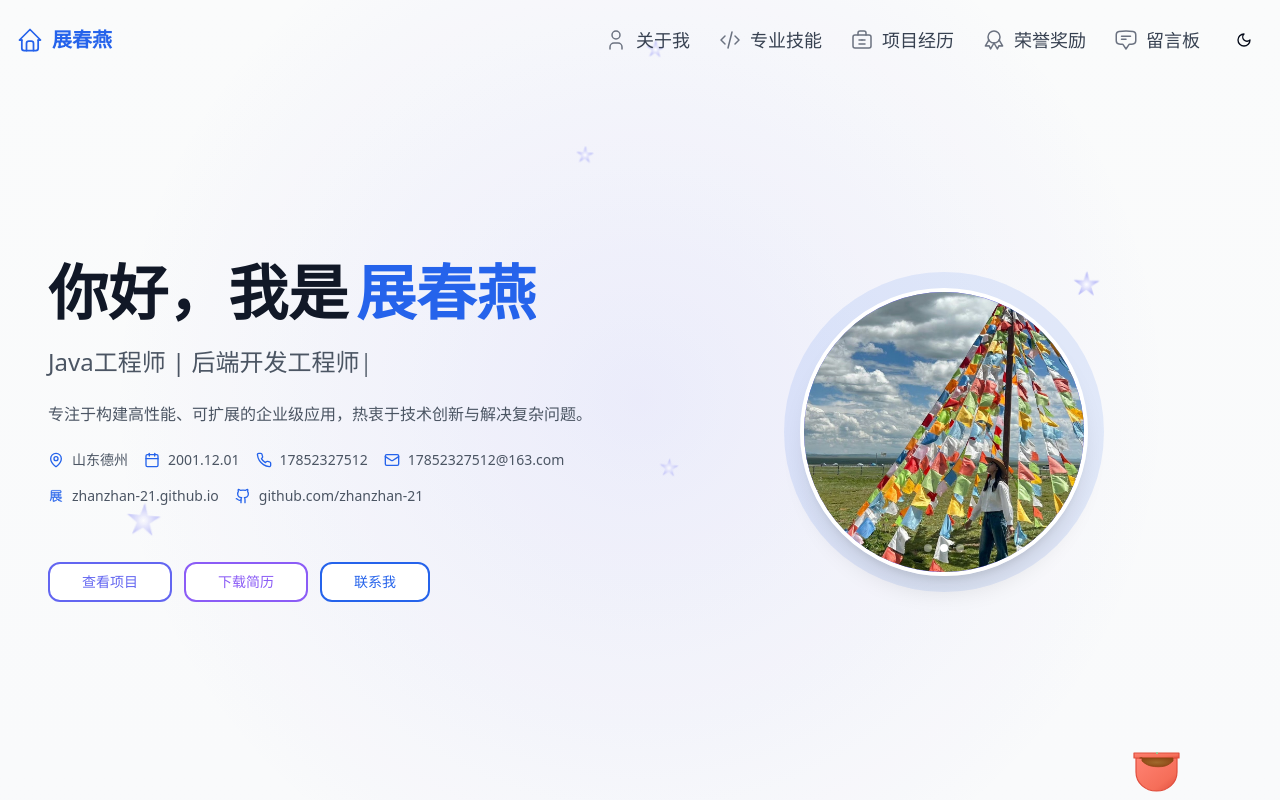
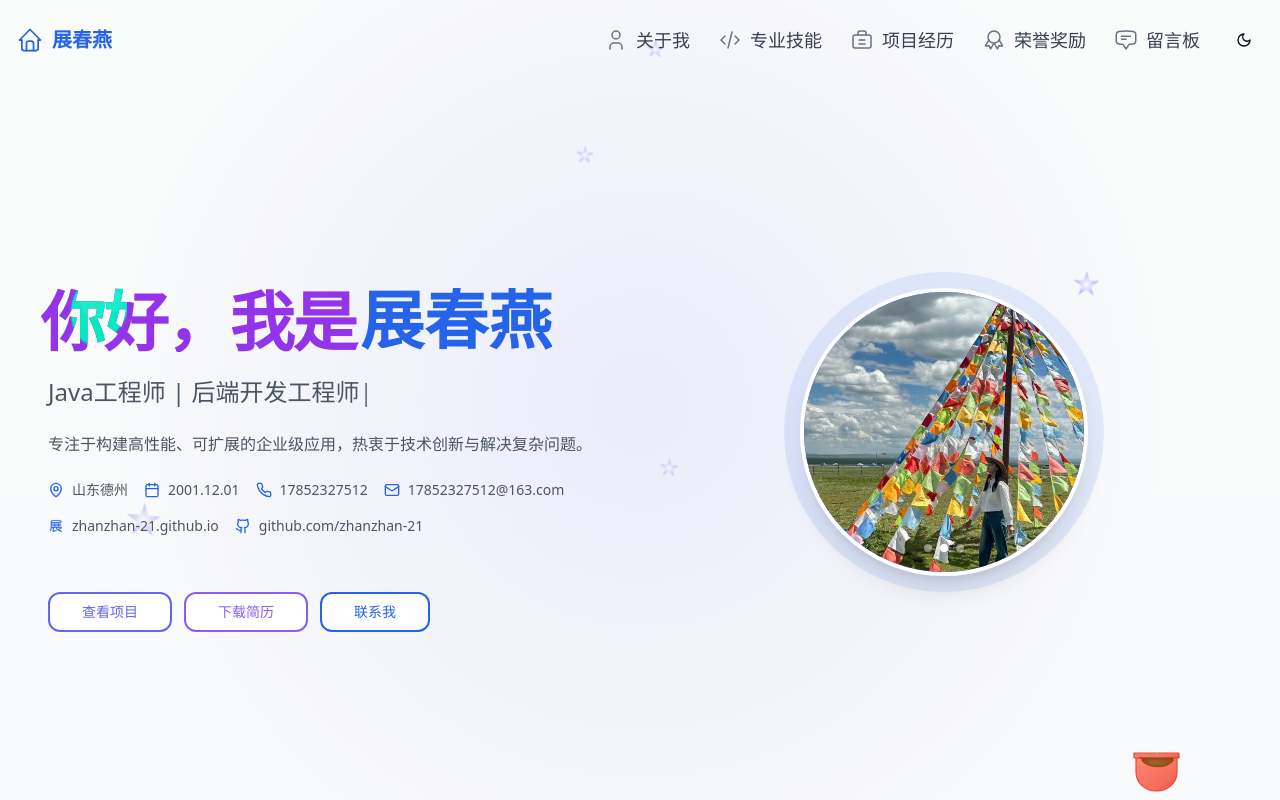
Before and after one commit to zhanzhan-21/zhanzhan-21.github.io, a Next.js app: page / in a window 1280 px wide. Shown: the top 800 px of the page. Built offline with nearby package versions, Linux system fonts and the light colour scheme.

Commit message:
你好 我是加动态效果

```diff
--- a/app/globals.css
+++ b/app/globals.css
@@ -1,6 +1,14 @@
 @tailwind base;
 @tailwind components;
 @tailwind utilities;
+
+/* 添加特殊规则去除GooeyTextEffect组件的边框 - 只对特定类名的SVG应用 */
+.gooey-text-svg {
+  border: none !important;
+  outline: none !important;
+  box-shadow: none !important;
+  stroke: none !important;
+}
 
 @layer base {
   :root {
--- a/app/layout.tsx
+++ b/app/layout.tsx
@@ -30,6 +30,10 @@ export default function RootLayout({
             scroll-padding-top: 80px; /* 与SCROLL_OFFSET常量相同的值 */
           }
         `}</style>
+        <link
+          href="https://fonts.googleapis.com/css2?family=Bowlby+One&display=swap"
+          rel="stylesheet"
+        />
       </head>
       <body>
         <ThemeProvider attribute="class" defaultTheme="light" enableSystem disableTransitionOnChange>
--- /dev/null
+++ b/components/GooeyTextEffect.tsx
@@ -0,0 +1,284 @@
+"use client"
+
+import { useEffect, useRef } from "react"
+
+interface GooeyTextEffectProps {
+  text?: string;
+  width?: number;
+  height?: number;
+  className?: string;
+  textColor?: string;
+  particleColor?: string;
+  backgroundColor?: string;
+  cursorColor?: string;
+  showCursor?: boolean;
+  fontSize?: number;
+}
+
+export function GooeyTextEffect({
+  text = "Summer",
+  width = 100,
+  height = 100,
+  className = "",
+  textColor = "#ff6a1a",
+  particleColor = "#0DF2cc",
+  backgroundColor = "#ffc9a2",
+  cursorColor = "#0DF2cc",
+  showCursor = false,
+  fontSize
+}: GooeyTextEffectProps) {
+  const svgRef = useRef<SVGSVGElement>(null);
+  const wrapperRef = useRef<SVGGElement>(null);
+  const cursorRef = useRef<HTMLDivElement>(null);
+  const mouseRef = useRef({
+    x: 0,
+    y: 0,
+    smoothX: 0,
+    smoothY: 0,
+    diff: 0
+  });
+  const headRef = useRef({
+    x: 0,
+    y: 0
+  });
+  const particlesRef = useRef<any[]>([]);
+  const viewportRef = useRef({
+    width: 0,
+    height: 0
+  });
+  // 将showCursor选项放入ref中处理，避免引起useEffect重新执行
+  const showCursorRef = useRef(showCursor);
+  // 保持showCursorRef最新
+  showCursorRef.current = showCursor;
+
+  // 初始化和动画循环
+  useEffect(() => {
+    if (!svgRef.current || !wrapperRef.current) return;
+    if (showCursorRef.current && !cursorRef.current) return;
+
+    viewportRef.current = {
+      width,
+      height
+    };
+
+    // 鼠标移动处理
+    const onMouseMove = (e: MouseEvent) => {
+      const svgRect = svgRef.current?.getBoundingClientRect();
+      if (!svgRect) return;
+
+      // 计算相对于SVG元素的坐标
+      mouseRef.current.x = e.clientX - svgRect.left;
+      mouseRef.current.y = e.clientY - svgRect.top;
+    };
+
+    // 添加鼠标移动事件监听
+    svgRef.current.addEventListener('mousemove', onMouseMove);
+
+    // 动画渲染函数
+    const render = (time: number) => {
+      // 平滑鼠标移动
+      mouseRef.current.smoothX += (mouseRef.current.x - mouseRef.current.smoothX) * 0.1;
+      mouseRef.current.smoothY += (mouseRef.current.y - mouseRef.current.smoothY) * 0.1;
+
+      mouseRef.current.diff = Math.hypot(
+        mouseRef.current.x - mouseRef.current.smoothX,
+        mouseRef.current.y - mouseRef.current.smoothY
+      );
+
+      emitParticle();
+
+      // 只有在显示光标时才更新光标位置
+      if (showCursorRef.current && cursorRef.current) {
+        cursorRef.current.style.setProperty('--x', `${mouseRef.current.smoothX}px`);
+        cursorRef.current.style.setProperty('--y', `${mouseRef.current.smoothY}px`);
+      }
+
+      // 移动头部位置
+      headRef.current.x = viewportRef.current.width * 0.5 + viewportRef.current.width * 0.375 * Math.cos(time * 0.0006);
+      headRef.current.y = viewportRef.current.height * 0.5 + viewportRef.current.width * 0.05 * Math.cos(time * 0.0011);
+
+      // 请求下一帧动画
+      requestAnimationFrame(render);
+    };
+
+    // 开始动画循环
+    requestAnimationFrame(render);
+
+    // 清理函数
+    return () => {
+      if (svgRef.current) {
+        svgRef.current.removeEventListener('mousemove', onMouseMove);
+      }
+    };
+  }, [width, height]);
+
+  // 发射粒子函数
+  const emitParticle = () => {
+    if (!wrapperRef.current) return;
+
+    let x = 0;
+    let y = 0;
+    let size = 0;
+
+    if (mouseRef.current.diff > 0.01) {
+      x = mouseRef.current.smoothX;
+      y = mouseRef.current.smoothY;
+      size = mouseRef.current.diff;
+    } else {
+      x = headRef.current.x;
+      y = headRef.current.y;
+      size = Math.random() * 100;
+    }
+
+    // 创建粒子对象
+    const particle = document.createElementNS('http://www.w3.org/2000/svg', 'circle');
+
+    // 设置初始属性
+    particle.setAttribute('cx', x.toString());
+    particle.setAttribute('cy', y.toString());
+    particle.setAttribute('r', '20');
+
+    // 生成随机颜色
+    const hue = Math.floor(Math.random() * 11) + 165;
+    const saturation = Math.floor(Math.random() * 21) + 80;
+    const lightness = Math.floor(Math.random() * 11) + 45;
+    const color = `hsl(${hue}, ${saturation}%, ${lightness}%)`;
+
+    particle.setAttribute('fill', color);
+
+    // 添加到wrapper
+    wrapperRef.current.prepend(particle);
+
+    // 记录粒子
+    const particleObj = {
+      el: particle,
+      x,
+      y,
+      r: 20,
+      size: Math.sqrt(size) * 4 * (0.5 + Math.random() * 0.5) * (viewportRef.current.width / 1920),
+      vy: 0,
+      seed: Math.random() * 1000,
+      freq: (0.5 + Math.random() * 1) * 0.01,
+      amplitude: (1 - Math.random() * 2) * 0.5
+    };
+
+    particlesRef.current.push(particleObj);
+
+    // 粒子动画
+    let startTime = performance.now();
+
+    const animateParticle = () => {
+      const elapsed = performance.now() - startTime;
+      const progress = Math.min(1, elapsed / 1250); // 1250ms 总动画时间
+
+      // 前250ms是生长阶段，后1000ms是收缩阶段
+      let radius;
+      if (progress < 0.2) { // 0-0.2是生长阶段 (250ms)
+        radius = 20 + (particleObj.size - 20) * (progress / 0.2);
+      } else { // 0.2-1是收缩阶段 (1000ms)
+        const shrinkProgress = (progress - 0.2) / 0.8;
+        radius = particleObj.size * (1 - shrinkProgress);
+      }
+
+      // 更新粒子位置
+      particleObj.x += Math.cos((elapsed + particleObj.seed) * particleObj.freq) * particleObj.amplitude;
+      particleObj.y += Math.sin((elapsed + particleObj.seed) * particleObj.freq) * particleObj.amplitude + particleObj.vy;
+      particleObj.vy += 0.2;
+
+      // 更新元素属性
+      particleObj.el.setAttribute('cx', particleObj.x.toString());
+      particleObj.el.setAttribute('cy', particleObj.y.toString());
+      particleObj.el.setAttribute('r', radius.toString());
+
+      // 动画完成后移除粒子
+      if (progress >= 1) {
+        wrapperRef.current?.removeChild(particleObj.el);
+        particlesRef.current = particlesRef.current.filter(p => p !== particleObj);
+      } else {
+        requestAnimationFrame(animateParticle);
+      }
+    };
+
+    requestAnimationFrame(animateParticle);
+  };
+
+  return (
+    <div className={`relative ${className}`} style={{
+      width: `${width}px`,
+      height: `${height}px`,
+      overflow: 'hidden',
+      border: 'none',
+      outline: 'none',
+      boxShadow: 'none'
+    }}>
+      <svg
+        ref={svgRef}
+        xmlns="http://www.w3.org/2000/svg"
+        preserveAspectRatio="none"
+        width={width}
+        height={height}
+        className="relative z-10 gooey-text-svg"
+        style={{
+          background: backgroundColor,
+          outline: 'none',
+          border: 'none',
+          stroke: 'none',
+          padding: '0'
+        }}
+      >
+        <defs>
+          <mask id={`text-mask-${text}`}>
+            <rect x="0" y="0" width="100%" height="100%" fill="black" />
+            <text
+              x="50%"
+              y="95%"
+              fill="#fff"
+              dominantBaseline="alphabetic"
+              textAnchor="middle"
+              style={{
+                fontSize: fontSize ? `${fontSize}px` : `${width * 0.15}px`,
+                fontFamily: 'sans-serif',
+                fontWeight: "bold",
+                lineHeight: 0.9,
+                letterSpacing: '-0.03em'
+              }}
+            >
+              {text}
+            </text>
+          </mask>
+
+          <filter id={`gooey-filter-${text}`}>
+            <feGaussianBlur in="SourceGraphic" stdDeviation="20" />
+            <feColorMatrix
+              type="matrix"
+              values="1 0 0 0 0  0 1 0 0 0  0 0 1 0 0  0 0 0 50 -10"
+              result="goo"
+            />
+          </filter>
+        </defs>
+
+        <rect x="0" y="0" width="100%" height="100%" mask={`url(#text-mask-${text})`} fill={textColor} style={{stroke: 'none'}} />
+        <g ref={wrapperRef} filter={`url(#gooey-filter-${text})`} mask={`url(#text-mask-${text})`}></g>
+      </svg>
+
+      {/* 只在showCursor为true时渲染光标元素 */}
+      {showCursor && (
+        <div
+          ref={cursorRef}
+          className="absolute"
+          style={{
+            top: '-0.8vw',
+            left: '-0.8vw',
+            zIndex: 20,
+            width: '1.6vw',
+            height: '1.6vw',
+            background: cursorColor,
+            borderRadius: '50%',
+            transform: 'translate3d(var(--x), var(--y), 0)',
+            pointerEvents: 'none'
+          }}
+        ></div>
+      )}
+    </div>
+  )
+}
--- a/components/hero.tsx
+++ b/components/hero.tsx
@@ -6,6 +6,7 @@ import { MapPin, Mail, Phone, Globe, Github, Calendar } from "lucide-react"
 import { Button } from "@/components/ui/button"
 import HeroBackground from "@/components/3d/HeroBackground"
 import { ConfettiEffect, useConfettiEffect } from "@/components/ui/confetti-effects"
+import { GooeyTextEffect } from "@/components/GooeyTextEffect"
 
 export default function Hero() {
   const [typedText, setTypedText] = useState("")
@@ -201,21 +202,34 @@ export default function Hero() {
           transition={{ duration: 0.8 }}
           className={`flex flex-col ${isTablet && isPortrait ? 'items-start text-left w-full max-w-md' : 'space-y-4 md:space-y-6'}`}
         >
-          <h1 className="flex flex-row flex-wrap items-baseline gap-2 text-4xl md:text-6xl font-bold text-gray-900 dark:text-white">
-  <span className="text-gray-900 dark:text-white">你好，我是</span>
+          <div className="flex flex-row flex-wrap items-baseline gap-2 text-4xl md:text-6xl font-bold">
+            <div className="flex items-end">
+              <div style={{ border: 'none', outline: 'none', boxShadow: 'none', transform: 'translateX(-20px)' }}>
+                <GooeyTextEffect
+                  text="你好，我是"
+                  width={isMobile ? 210 : isTablet ? 290 : 340}
+                  height={isMobile ? 95 : isTablet ? 110 : 120}
+                  textColor="#9333EA"
+                  backgroundColor="transparent"
+                  particleColor="#0DF2cc"
+                  showCursor={false}
+                  cursorColor="#0DF2cc"
+                  className="mr-0"
+                  fontSize={isMobile ? 42 : isTablet ? 52 : 65}
+                />
+              </div>
               <span
                 ref={nameRef}
-    className={`text-primary cursor-pointer hover:scale-110 transition-transform shiny-button ${!isMobile ? 'auto-shine' : ''}`}
+                className={`text-primary cursor-pointer hover:scale-110 transition-transform shiny-button ${!isMobile ? 'auto-shine' : ''} text-5xl md:text-6xl lg:text-[4rem]`}
                 onMouseEnter={handleNameHover}
                 onMouseLeave={handleNameLeave}
                 onClick={handleNameClick}
+                style={{ marginLeft: isMobile ? '-20px' : isTablet ? '-24px' : '-28px', fontWeight: 'bold' }}
               >
                 展春燕
               </span>
-</h1>
-
-
-
+            </div>
+          </div>
 
           {/* 客户端渲染打字效果 */}
           <div className={`${isTablet && isPortrait ? 'text-lg mt-3' : `text-xl ${isTablet ? 'text-xl' : 'md:text-2xl'} mt-2`} text-gray-600 dark:text-gray-300 h-8`}>
```
Lines whose indentation alone changed are shown as unchanged.
